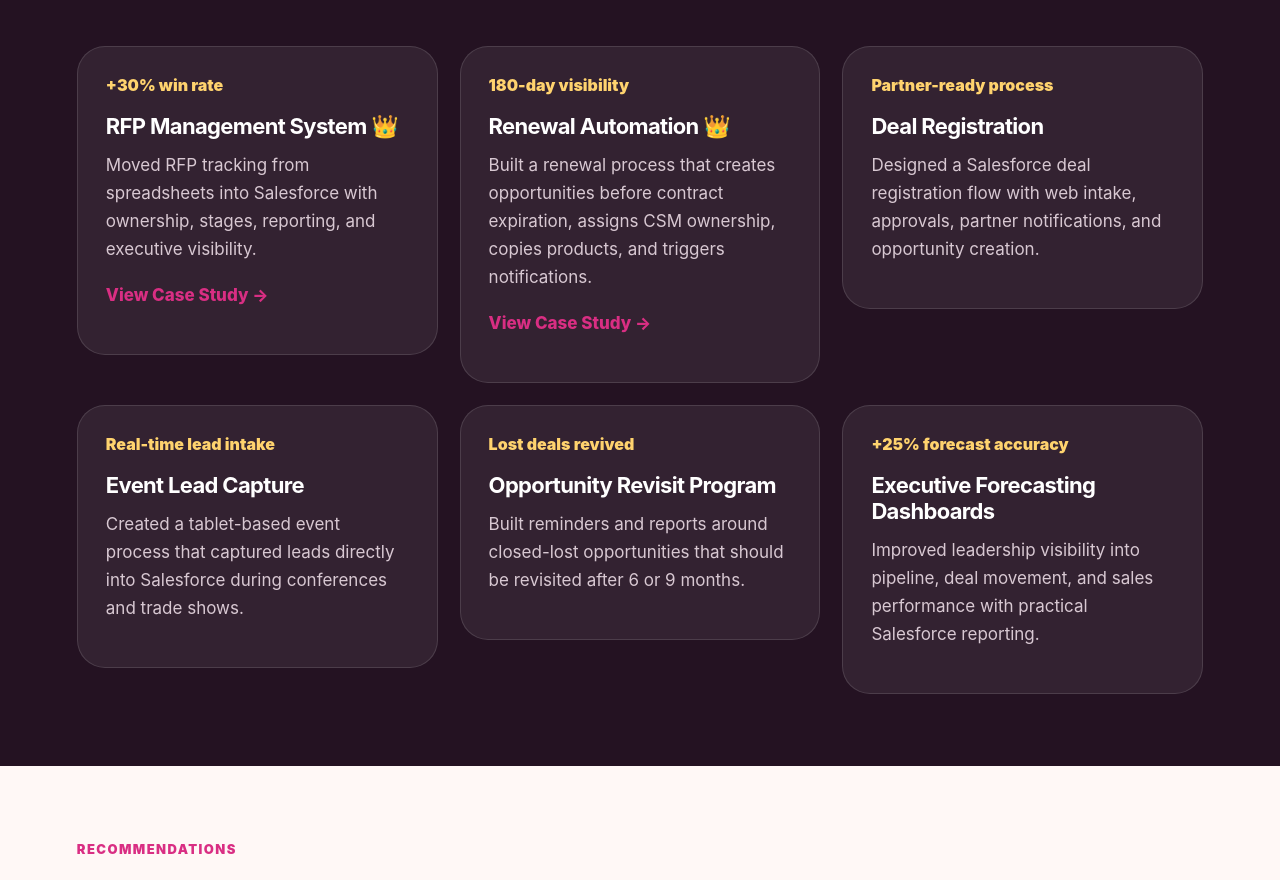
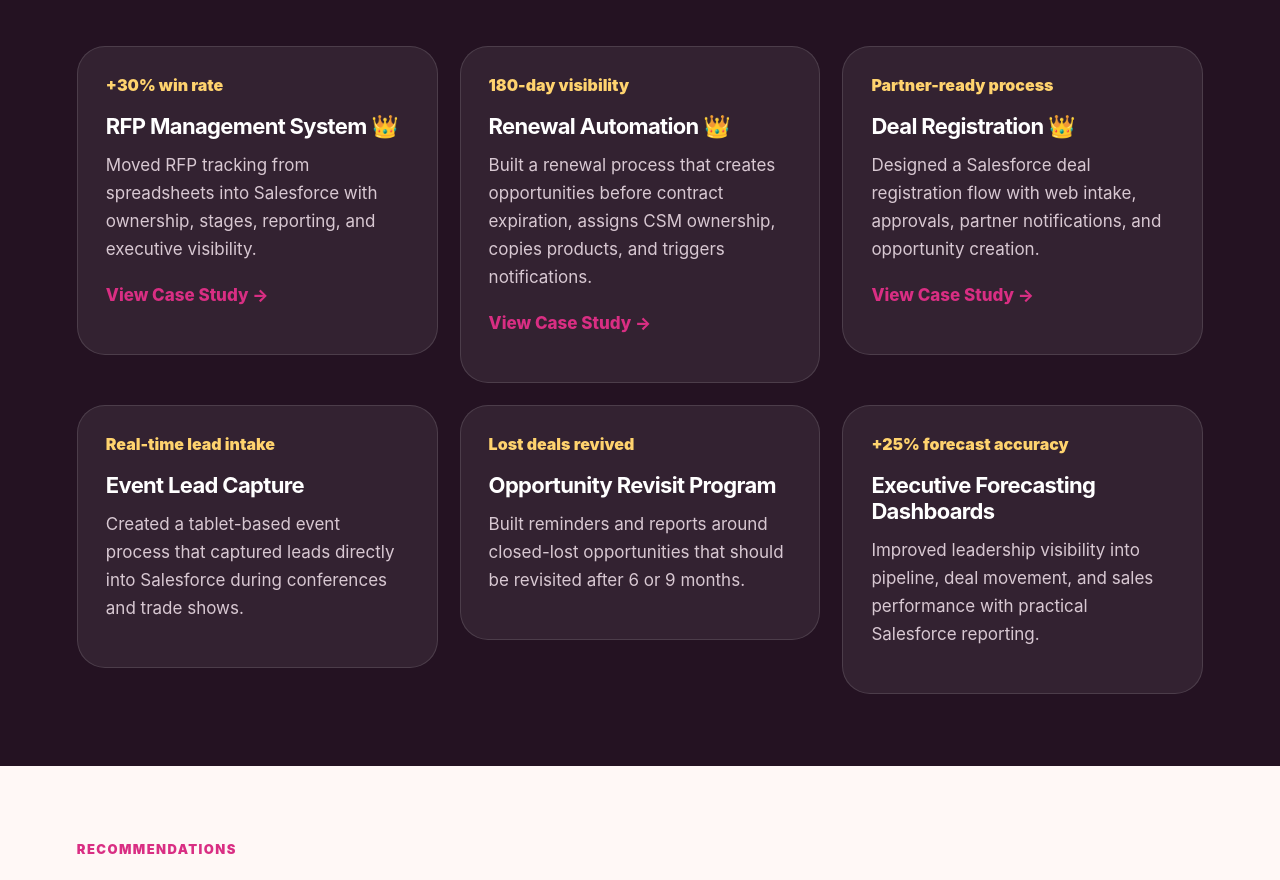
Before and after one commit to marta790522/dashboard-queen-site, a Next.js app: page / in a window 1280 px wide. Shown: the part 2030-2910 px from the top of the page. Built offline with nearby package versions, Linux system fonts and the light colour scheme.

Commit message:
Update page.tsx

```diff
--- a/app/page.tsx
+++ b/app/page.tsx
@@ -151,6 +151,7 @@ export default function Home() {
   const caseStudyLinks: Record<string, string> = {
     "RFP Management System": "/case-studies/rfp-management",
     "Renewal Automation": "/case-studies/renewal-automation",
+    "Deal Registration": "/case-studies/deal-registration",
   };
 
   const href = caseStudyLinks[project.title];
```
